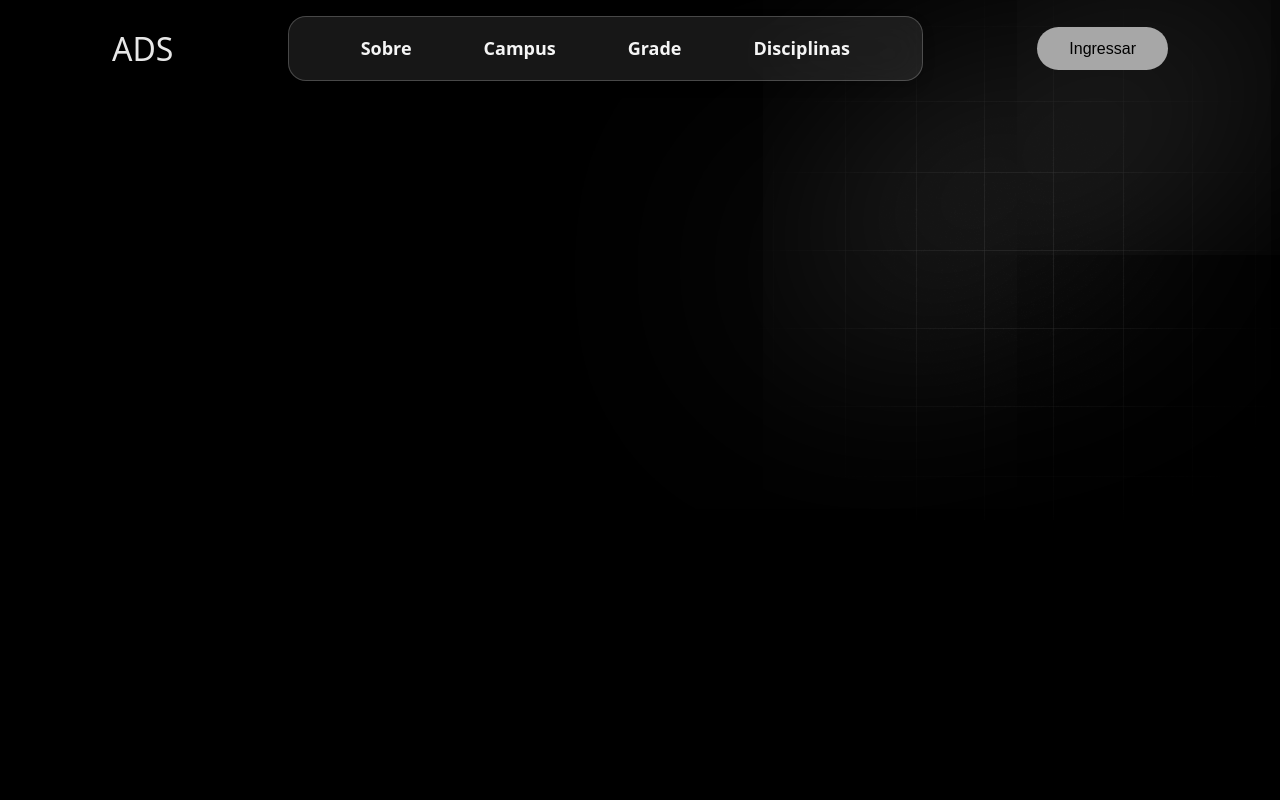
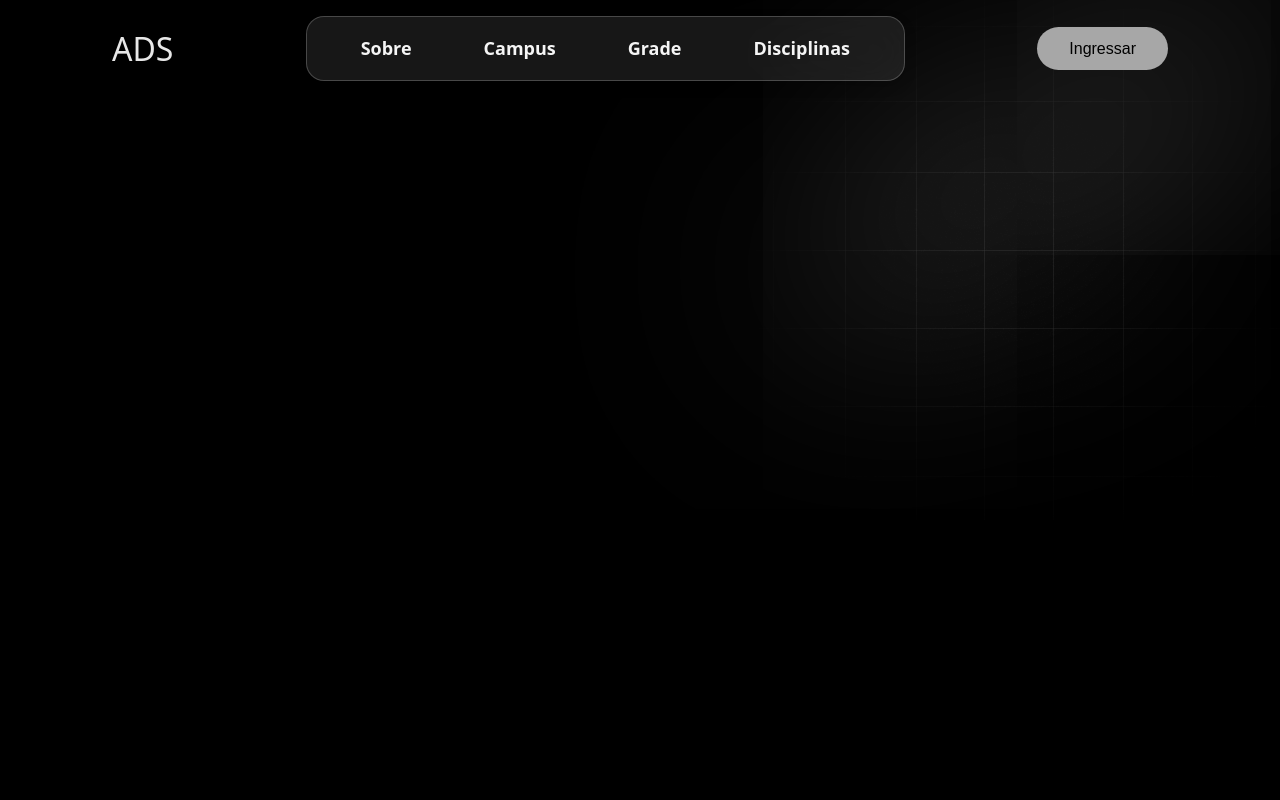
Before and after one commit to SerkerkOS/projeto-ads, a plain HTML site: page index.html in a window 1280 px wide. Shown: the top 800 px of the page. Drawn offline with Linux system fonts and the light colour scheme; some packages are replaced by stand-ins of ours; a script that the page names is missing.

Commit message:
Reduce navbar padding from 3em to 2em

```diff
--- a/styles/navbar.css
+++ b/styles/navbar.css
@@ -1,6 +1,6 @@
 nav {
   margin: auto;
-  padding: 0.5em 3em;
+  padding: 0.5em 2em;
   background-color: rgba(150, 150, 150, 0.153);
   backdrop-filter: blur(20px);
   box-shadow: 0 5px 12px rgba(0, 0, 0, 0.206);
```
